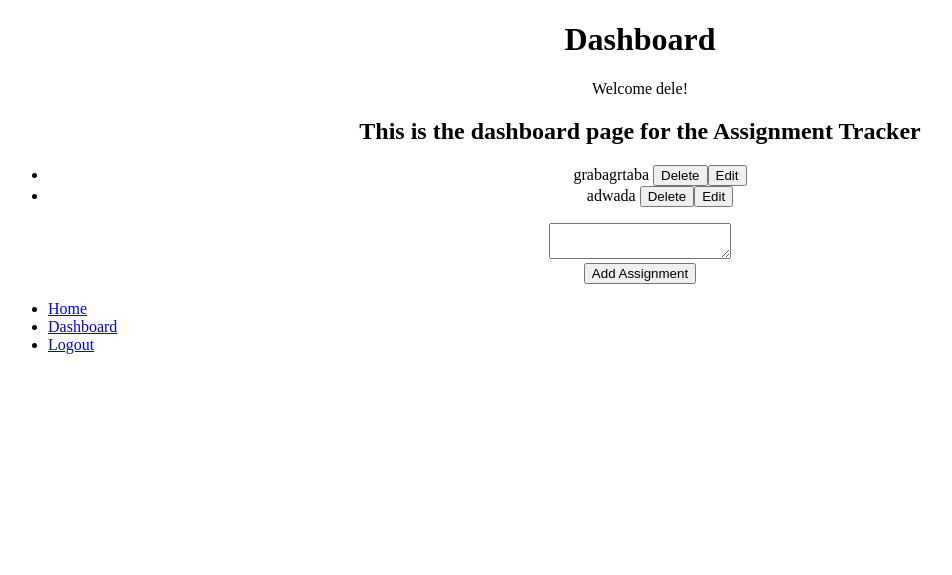
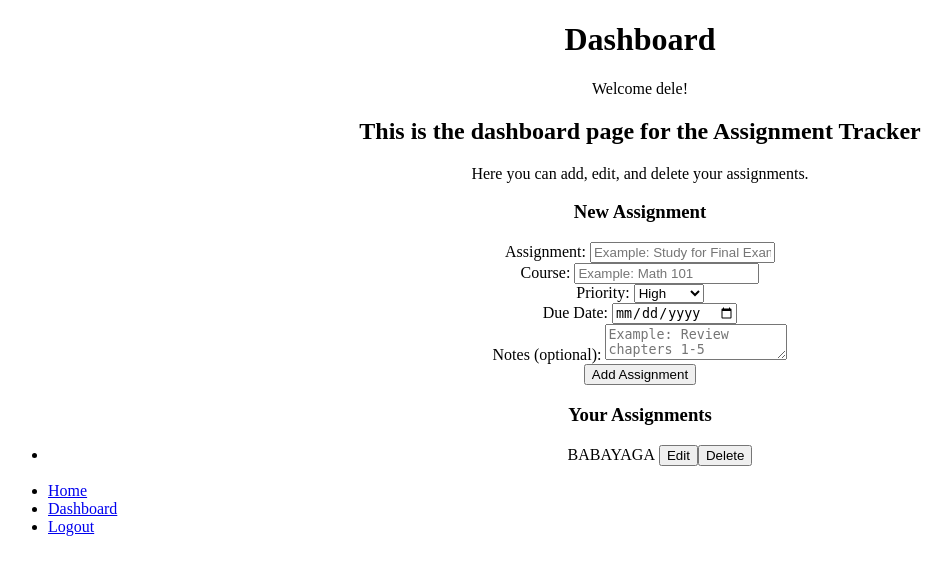
Before and after one commit to delevonecodes/assignment_tracker2, a Flask app: page /dashboard in a window 1280 px wide. Shown: the top 575 px of the page, without its empty margins (0-952 px from the left). Run offline with Flask 3, Linux system fonts and the light colour scheme; a user stored in the database is signed in; data comes from the database, SQL or seed files in the repository.

Commit message:
Added assignment editing, deletion, and user authentication improvements

```diff
--- a/app/auth/routes.py
+++ b/app/auth/routes.py
@@ -56,7 +56,7 @@ def sign_up():
         user_by_username = User.query.filter_by(username=username).first()
 
         def validate_password(p):
-            if len(p) not in [i for i in range(8, 129)]:
+            if not 8 <= len(p) <= 128:
                 return False
             total = [0, 0, 0, 0]
             for char in p:
--- a/app/dashboard/routes.py
+++ b/app/dashboard/routes.py
@@ -1,6 +1,8 @@
 from flask import Blueprint, redirect, render_template, flash, request
 from flask_login import login_required, current_user
 from app.models import Assignment
+import datetime
+from datetime import date
 from app import db
 
 views = Blueprint('views', __name__)
@@ -15,21 +17,30 @@ def home():
 @login_required
 def dashboard():
     if request.method == "POST":
-        assignment = request.form.get("assignment")
-        if len(assignment) < 1:
-            flash("Assignment is too short!", category="error")
-        else:
+        name = request.form.get("name")
+        course = request.form.get("course")
+        priority = request.form.get("priority")
+        due_date = request.form.get("due_date")
+        notes = request.form.get("notes")
+        try:
+            due_date = datetime.datetime.strptime(due_date, "%Y-%m-%d")
+            due_date = due_date.strftime("%m/%d/%Y")
+        except ValueError:
+            flash("Invalid due date format. Please use mm/dd/yyyy.", category="error")
+            return render_template("dashboard.html", user=current_user)
+        try:
+            new_assignment = Assignment(name=name, course=course, priority=priority, due_date=due_date, notes=notes, student=current_user.id)
+            db.session.add(new_assignment)
+            db.session.commit()
             flash("Assignment added!", category="success")
-            new_assignment = Assignment(data=assignment, student=current_user.id)
-            try:
-                db.session.add(new_assignment)
-                db.session.commit()
-            except Exception as e:
-                flash(f"{e} occurred while adding the assignment.", category="error")
+        except Exception as e:
+            flash(f"Error occurred while adding the assignment, please try again.", category="error")
+            print(f"Error occurred while adding the assignment: {e}")
 
     return render_template("dashboard.html", user=current_user)
 
 @views.route("/delete-assignment/<int:id>", methods=["POST"])
+@login_required
 def delete_assignment(id):
     assignment = Assignment.query.get_or_404(id)
     try:
@@ -37,17 +48,31 @@ def delete_assignment(id):
         db.session.commit()
         flash("Assignment deleted!", category="success")
     except Exception as e:
-        flash(f"{e} occurred while deleting the assignment.", category="error")
+        flash(f"Error occurred while deleting the assignment, please try again.", category="error")
+        print(f"Error occurred while deleting the assignment: {e}")
     return redirect("/dashboard")
 
 @views.route("/edit-assignment/<int:id>", methods=["GET", "POST"])
+@login_required
 def edit_assignment(id):
     assignment = Assignment.query.get_or_404(id)
     if request.method == "POST":
-        assignment.data = request.form.get("assignment")
+        due_date = request.form.get("due_date")
+        try:
+            due_date = datetime.datetime.strptime(due_date, "%Y-%m-%d")
+            due_date = due_date.strftime("%m/%d/%Y")
+        except ValueError:
+            flash("Invalid due date format. Please use mm/dd/yyyy.", category="error")
+            return render_template("edit.html", assignment=assignment, user=current_user)
+        assignment.name = request.form.get("name")
+        assignment.course = request.form.get("course")
+        assignment.priority = request.form.get("priority")
+        assignment.notes = request.form.get("notes")
+        assignment.due_date = due_date
         try:
             db.session.commit()
             flash("Assignment updated!", category="success")
         except Exception as e:
-            flash(f"{e} occurred while updating the assignment.", category="error")
+            flash(f"Error occurred while updating the assignment, please try again.", category="error")
+            print(f"Error occurred while updating the assignment: {e}")
     return render_template("edit.html", assignment=assignment, user=current_user)
--- a/app/models.py
+++ b/app/models.py
@@ -4,7 +4,11 @@ from sqlalchemy.sql import func
 
 class Assignment(db.Model):
     id = db.Column(db.Integer, primary_key=True)
-    data = db.Column(db.String(10000))
+    name = db.Column(db.String(150))
+    course = db.Column(db.String(150))
+    priority = db.Column(db.String(150))
+    due_date = db.Column(db.String())
+    notes = db.Column(db.String(10000))
     student = db.Column(db.Integer, db.ForeignKey('user.id'))
 
     def __repr__(self):
--- a/app/templates/dashboard.html
+++ b/app/templates/dashboard.html
@@ -6,18 +6,40 @@
         <h1>Dashboard</h1>
         <p>Welcome {{ user.username }}!</p>
         <h2>This is the dashboard page for the Assignment Tracker</h2>
+        <p>Here you can add, edit, and delete your assignments.</p>
+    </div>
+    <div align="center">
+        <form method="POST">
+            <h3>New Assignment</h3>
+            <label for="name">Assignment:</label>
+            <input type="text" name="name" id="name" placeholder="Example: Study for Final Exam" required><br>
+            <label for="course">Course:</label>
+            <input type="text" name="course" id="course" placeholder="Example: Math 101" required><br>
+            <label for="priority">Priority:</label>
+            <select name="priority" id="priority" required>
+                <option value="Low">Low</option>
+                <option value="Medium">Medium</option>
+                <option value="High" selected>High</option>
+            </select><br>
+            <label for="due_date">Due Date:</label>
+            <input type="date" name="due_date" id="due_date" required><br>
+            <label for="notes">Notes (optional):</label>
+            <textarea name="notes" id="notes" placeholder="Example: Review chapters 1-5"></textarea><br>
+            <input type="submit" value="Add Assignment">
+        </form>
+    </div>
+    <div align="center">
+        <h3>Your Assignments</h3>
+        {% if not user.assignments %}
+            <p>No assignments yet!</p>
+        {% endif %}
         <ul id="assignments">
             {% for assignment in user.assignments %}
-            <li>{{ assignment.data }}<form method="POST" action="/delete-assignment/{{ assignment.id }}" style="display: inline;">
-                <input type="submit" value="Delete"><input type="button" value="Edit" onclick="window.location.href='/edit-assignment/{{ assignment.id }}'">
+            <li>{{ assignment.name }}<form method="POST" action="/delete-assignment/{{ assignment.id }}" style="display: inline;">
+                <input type="button" value="Edit" onclick="window.location.href='/edit-assignment/{{ assignment.id }}'"><input type="submit" value="Delete">
             </form></li>
             {% endfor %}
         </ul>
-        <form method="POST">
-            <textarea name="assignment" id="assignment"></textarea>
-            <div align="center">
-                <input type="submit" value="Add Assignment">
-            </div>
-        </form>
     </div>
+
 {% endblock %}
```
Also changed, not shown: app/templates/edit.html (+14 -1 lines), instance/database.db.
